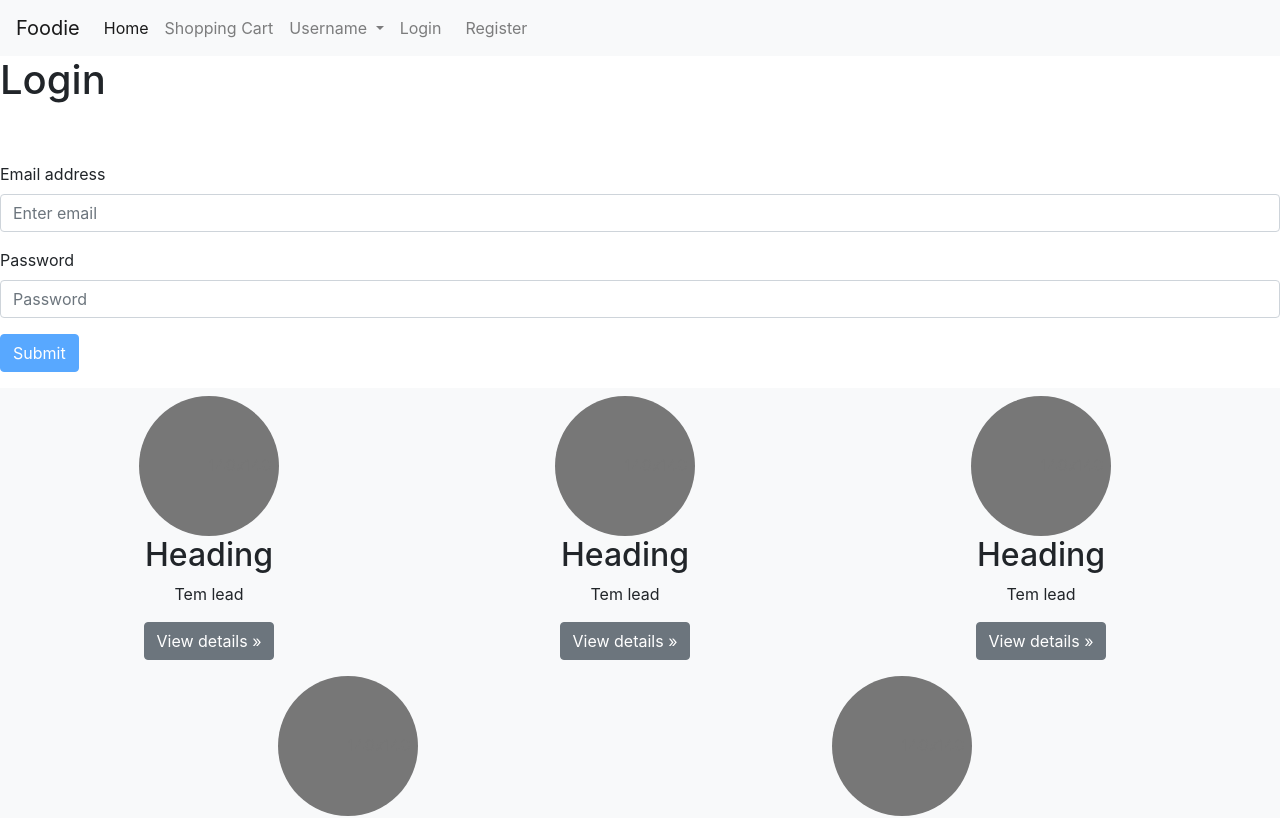
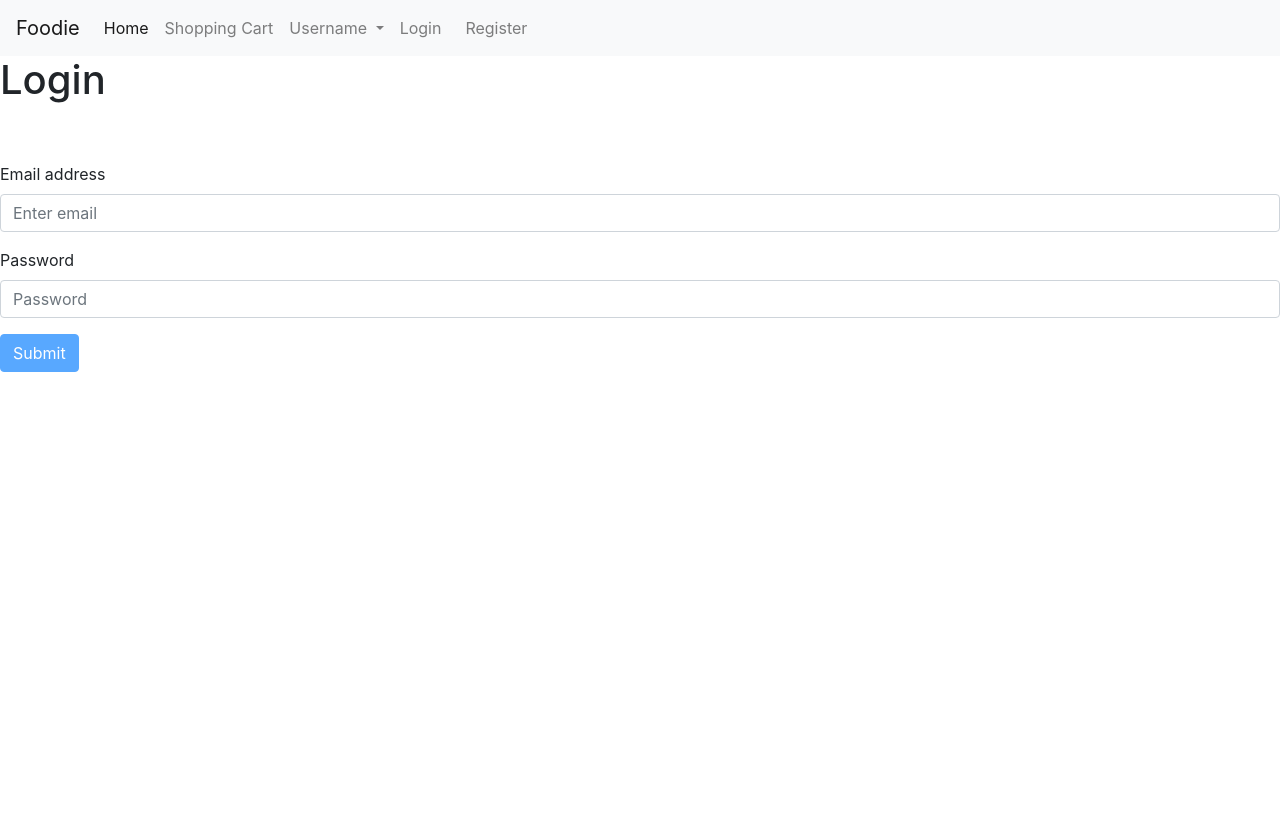
Before and after one commit to RBK-mode/ng-client, an Angular app: page /login in a window 1280 px wide. Shown: the top 818 px of the page. Built offline with nearby package versions, Linux system fonts and the light colour scheme.

Commit message:
no footer

```diff
--- a/src/app/app.component.html
+++ b/src/app/app.component.html
@@ -1,3 +1,2 @@
 <app-navbar></app-navbar>
 <router-outlet> </router-outlet>
-<app-footer></app-footer>
```
